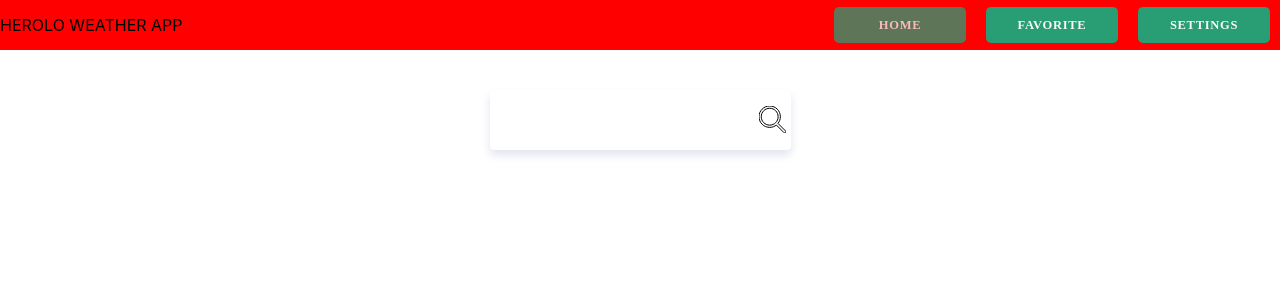
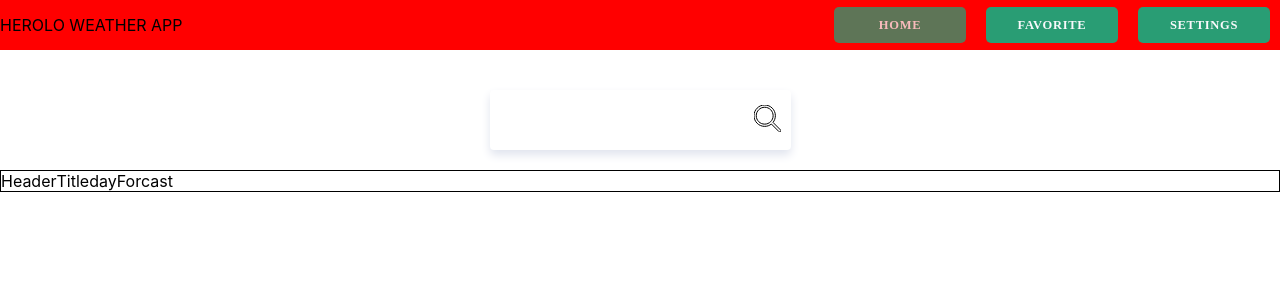
Before and after one commit to roee030/Roee-Angel-09-11-2021, a React (Create React App) app: page / in a window 1280 px wide. Shown: the top 300 px of the page. Built offline with nearby package versions, Linux system fonts and the light colour scheme; a web font is replaced by a local one.

Commit message:
home page

```diff
--- a/src/pages/common/input/Input.jsx
+++ b/src/pages/common/input/Input.jsx
@@ -20,10 +20,11 @@ const Input = ({
     return (
         <div className={clsx(styles.root, classes.root)}>
             {/* <label className={clsx(styles.label, classes.label)}>{label}</label> */}
-            <div className={styles.searchIcon} onclick={onClick}>
-                <SearchIcon stroke='black' />
-            </div>
+
             <div className={clsx(styles.fieldWrapper, classes.fieldWrapper)}>
+                <div className={styles.searchIcon} onclick={onClick}>
+                    <SearchIcon stroke='black' />
+                </div>
                 <input
                     className={clsx({
                         [styles.field]: true,
--- a/src/pages/common/input/Input.module.scss
+++ b/src/pages/common/input/Input.module.scss
@@ -5,9 +5,9 @@
     position: relative;
     .searchIcon {
         position: absolute;
-        top: 16px;
+        top: 15px;
         z-index: 1;
-        right: 0;
+        right: 5px;
         cursor: pointer;
         margin-right: 5px;
     }
@@ -19,8 +19,10 @@
     }
 
     .fieldWrapper {
-        @include flex-column-start();
-        align-items: flex-start;
+        position: relative;
+        @include flex-column-center();
+        width: fit-content;
+        margin: auto;
 
         .field {
             height: 20px;
--- a/src/pages/home/HomePage.jsx
+++ b/src/pages/home/HomePage.jsx
@@ -1,15 +1,15 @@
 import React from 'react';
 import Input from 'pages/common/input/Input';
 import styles from './HomePage.module.scss';
+import Forecast from 'pages/layout/Forecast/Forecast';
 
 const HomePage = () => {
     return (
         <div className={styles.root}>
-            <div className={styles.searchInput}>
-                <Input
-                    onChange={(e) => console.log(e)}
-                />
-            </div>
+            <Input
+                onChange={(e) => console.log(e)}
+            />
+            <Forecast />
         </div>
     );
 };
--- a/src/pages/home/HomePage.module.scss
+++ b/src/pages/home/HomePage.module.scss
@@ -1,8 +1,13 @@
 @import "scss/theme";
 
 .root {
-    .searchInput {
-        display: flex;
-        justify-content: center;
-    }
+    position: relative;
+    display: flex;
+    flex-direction: column;
+    justify-content: center;
+
+    // .searchInput {
+    //     display: flex;
+    //     justify-content: center;
+    // }
 }
--- /dev/null
+++ b/src/pages/layout/Forecast/Forecast.jsx
@@ -0,0 +1,15 @@
+import React from 'react';
+import styles from './Forecast.module.scss';
+
+const Forecast = () => {
+    return (
+        <div className={styles.root}>
+            <div>Header</div>
+            <div>Title</div>
+            <div>dayForcast</div>
+
+        </div>
+    );
+};
+
+export default Forecast;
--- /dev/null
+++ b/src/pages/layout/Forecast/Forecast.module.scss
@@ -0,0 +1,6 @@
+@import "scss/theme";
+
+.root {
+    border: 1px solid black;
+    display: flex;
+}
```
